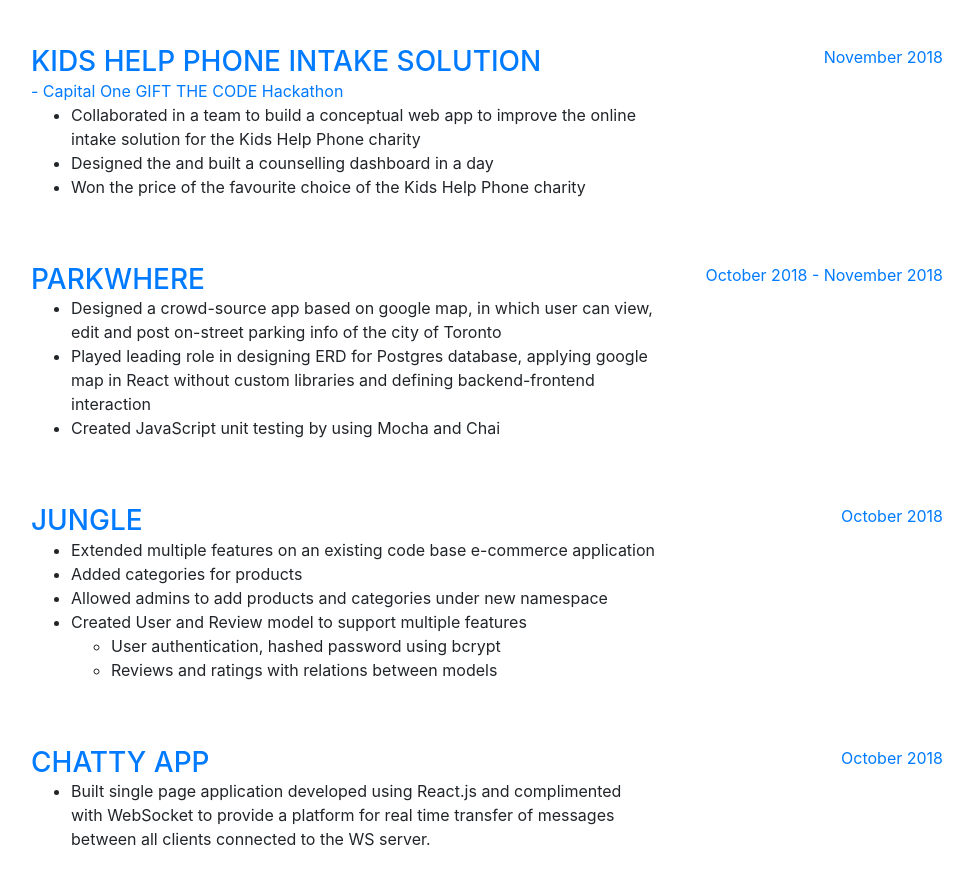
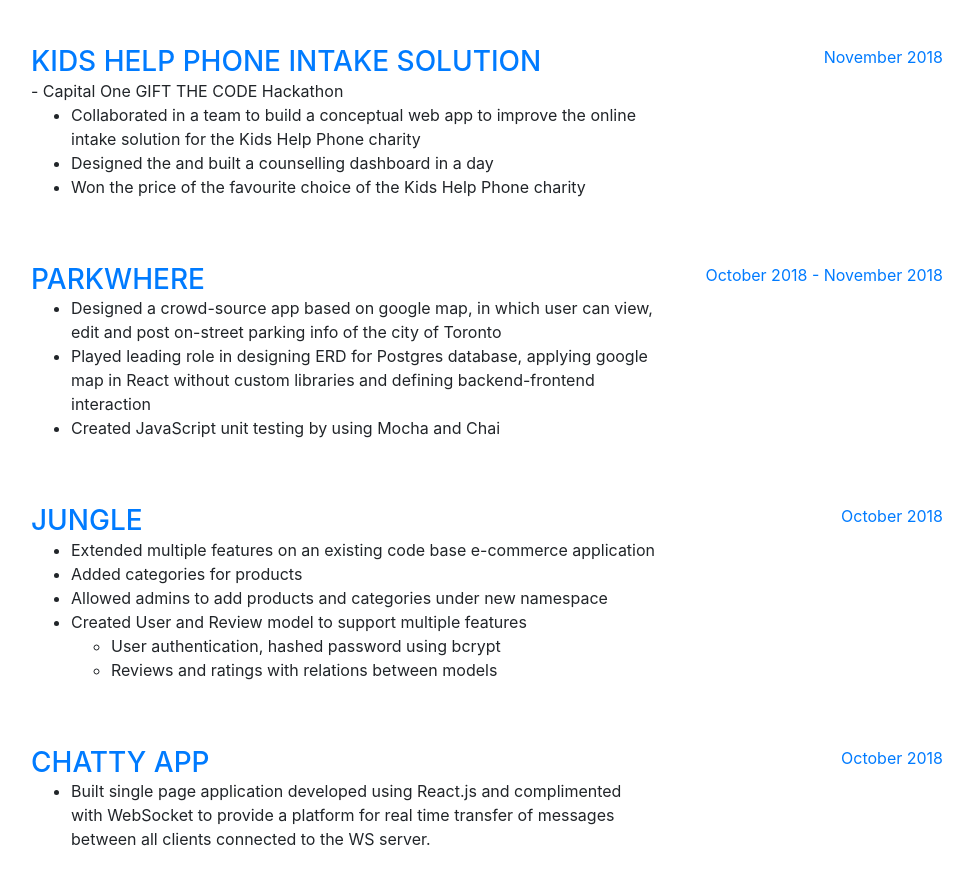
Before and after one commit to donny1103/donny1103.github.io, a website with bundled scripts: page index.html in a window 1280 px wide. Shown: the part 1084-1962 px from the top of the page, without its empty margins (289-1262 px from the left). Built offline with nearby package versions, Linux system fonts and the light colour scheme; files whose address does not match are found by name; a web font is replaced by a local one.

Commit message:
updated info

```diff
--- a/index.html
+++ b/index.html
@@ -110,8 +110,9 @@
           <div class="resume-item d-flex flex-column flex-md-row mb-5">
             <div class="resume-content mr-auto">
               <a href="https://github.com/PostmodernKHP/dashboard" target="_blank">
-                <h3 class="mb-0">Kids Help Phone Intake Solution </h3> <span>- Capital One GIFT THE CODE Hackathon</span>
+                <h3 class="mb-0">Kids Help Phone Intake Solution </h3>
               </a>
+              <span>- Capital One GIFT THE CODE Hackathon</span>
                 <ul>
                   <li>
                     Collaborated in a team to build a conceptual web app to improve the online intake solution for the Kids Help Phone charity
```
